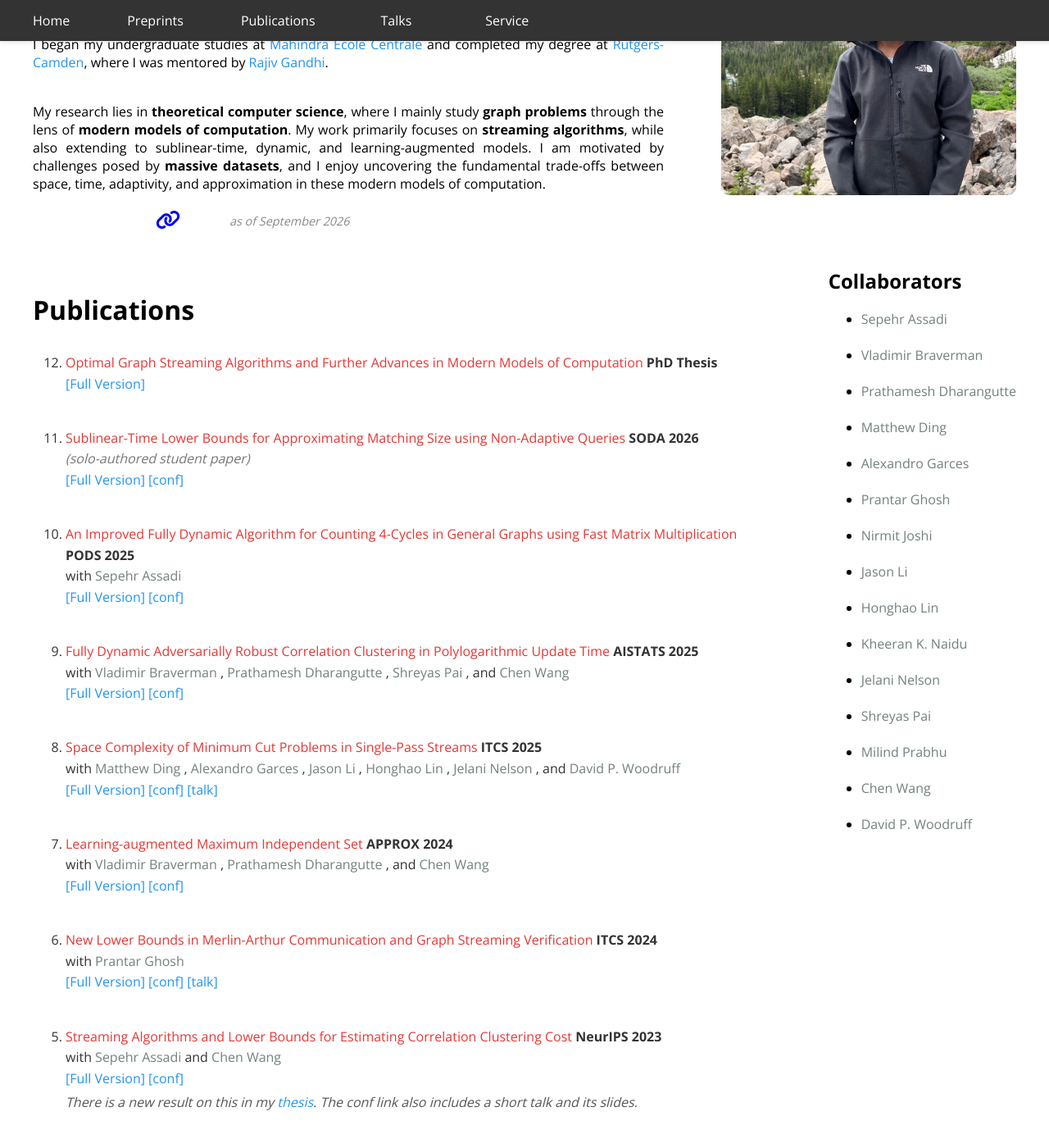
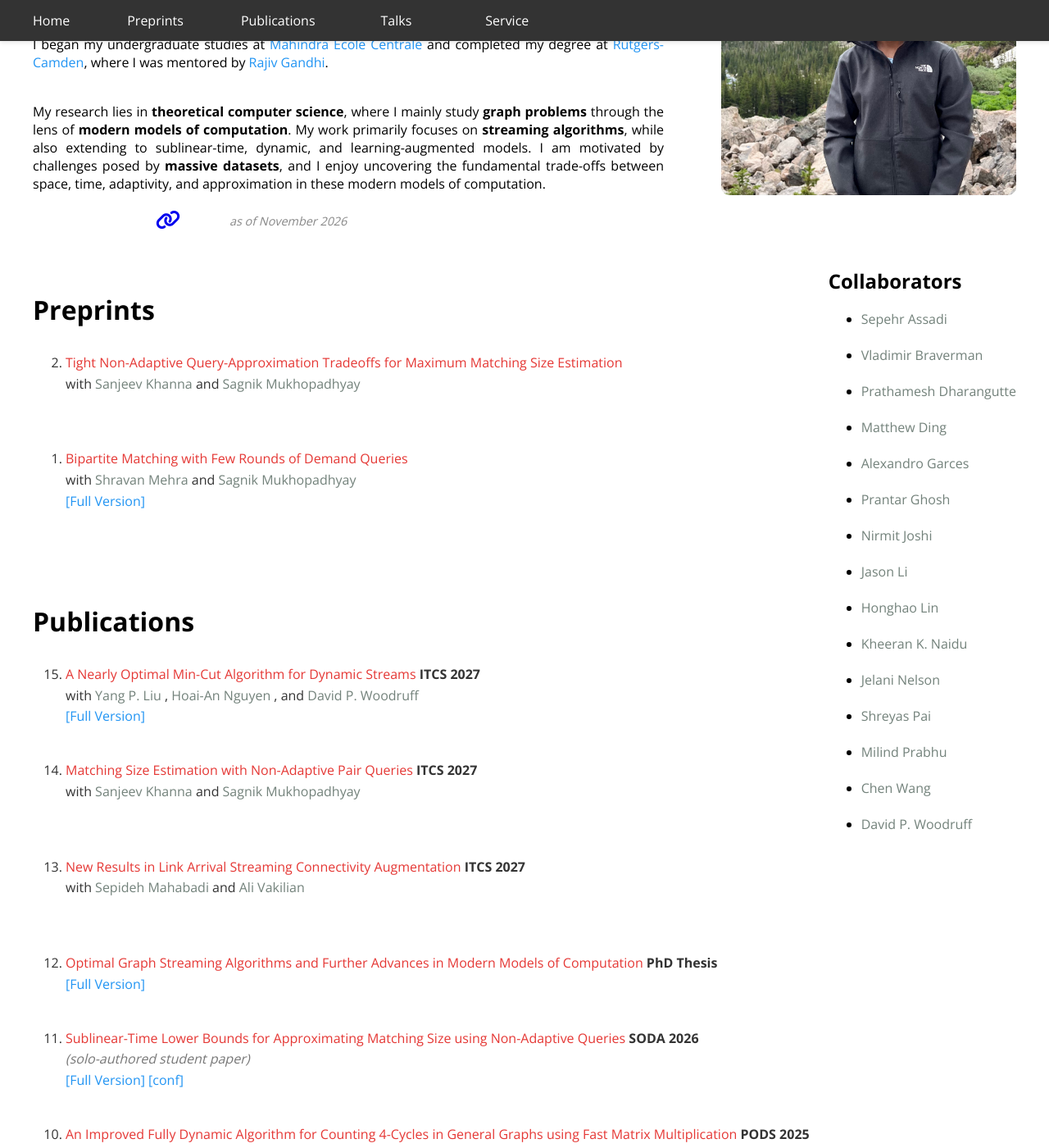
Before and after one commit to vihanshah72/vihanshah72.github.io, a Jekyll site: the page built from index.md, in a window 1280 px wide and 1400 px high, scrolled down 652 px. Shown: the whole window at 82% size. Built offline with Jekyll 4.4.1, drawn with Linux system fonts in a browser that asks for light colours; a style sheet for code colours, icons or effects is not loaded; some of the changed text lies outside the part shown.

Commit message:
Update publications, preprints, and talks

```diff
--- a/_data/papers.yml
+++ b/_data/papers.yml
@@ -1,3 +1,24 @@
+- title: A Nearly Optimal Min-Cut Algorithm for Dynamic Streams
+  venue: ITCS 2027
+  authors:
+  - yang_liu
+  - hoaian
+  - david
+  arxiv_link: 'https://arxiv.org/abs/2610.34097'
+
+- title: Matching Size Estimation with Non-Adaptive Pair Queries
+  venue: ITCS 2027
+  authors:
+  - sanjeev
+  - sagnik
+
+- title: New Results in Link Arrival Streaming Connectivity Augmentation
+  venue: ITCS 2027
+  authors:
+  - sepideh
+  - ali
+
+
 - title: Optimal Graph Streaming Algorithms and Further Advances in Modern Models of Computation
   venue: PhD Thesis
   authors:
--- a/_data/people.yml
+++ b/_data/people.yml
@@ -26,6 +26,10 @@ nirmit:
   name: Nirmit Joshi
   link: https://nirmitj6.github.io/static-webpage/
 
+sanjeev:
+  name: Sanjeev Khanna
+  link: https://sanjeevkhanna.org/
+
 jason:
   name: Jason Li
   link: https://q3r.github.io/
@@ -33,6 +37,22 @@ jason:
 honghao:
   name: Honghao Lin
   link: https://honghlin.github.io/
+
+yang_liu:
+  name: Yang P. Liu
+  link: https://yangpliu.github.io/
+
+sepideh:
+  name: Sepideh Mahabadi
+  link: https://www.mit.edu/~mahabadi/
+
+shravan:
+  name: Shravan Mehra
+  link: https://www.birmingham.ac.uk/research/centres-institutes/research-in-computer-science/theory-of-computation/theory-of-computation-team
+
+sagnik:
+  name: Sagnik Mukhopadhyay
+  link: https://sagnikm.github.io/
 
 kheeran:
   name: Kheeran K. Naidu
@@ -42,6 +62,10 @@ jelani:
   name: Jelani Nelson
   link: https://people.eecs.berkeley.edu/~minilek/
 
+hoaian:
+  name: Hoai-An Nguyen
+  link: https://hoaiannguyen.com/
+
 shreyas:
   name: Shreyas Pai
   link: https://shreyaspai.com/
@@ -50,6 +74,14 @@ milind:
   name: Milind Prabhu
   link: https://milind-prabhu.github.io/
 
+vihan:
+  name: Vihan Shah
+  link: #
+
+ali:
+  name: Ali Vakilian
+  link: https://www.mit.edu/~vakilian/
+
 chen:
   name: Chen Wang
   link: https://sites.google.com/view/chen-wang/home
@@ -57,7 +89,3 @@ chen:
 david:
   name: David P. Woodruff
   link: https://www.cs.cmu.edu/~dwoodruf/
-
-vihan:
-  name: Vihan Shah
-  link: #
--- /dev/null
+++ b/_data/preprints.yml
@@ -0,0 +1,10 @@
+- title: Tight Non-Adaptive Query-Approximation Tradeoffs for Maximum Matching Size Estimation
+  authors:
+  - sanjeev
+  - sagnik
+
+- title: Bipartite Matching with Few Rounds of Demand Queries
+  authors:
+  - shravan
+  - sagnik
+  arxiv_link: 'https://arxiv.org/abs/2610.18777'
--- /dev/null
+++ b/_includes/preprints.html
@@ -0,0 +1,31 @@
+<section class="sections" id="preprint">
+  <h2>Preprints</h2>
+  <ol reversed>
+    {% for paper in site.data.preprints %}
+      <li>
+        <span class="class2">{{ paper.title }}</span><br/>
+
+        {% assign coauthor_links = "" | split: "" %}
+        {% for author_id in paper.authors %}
+          {% assign author = site.data.people[author_id] %}
+          {% if author %}
+            {% capture author_link %}
+              <a href="{{ author.link }}" class="class1">{{ author.name }}</a>
+            {% endcapture %}
+            {% assign coauthor_links = coauthor_links | push: author_link %}
+          {% endif %}
+        {% endfor %}
+
+        {% if coauthor_links.size > 0 %}
+          with {{ coauthor_links | array_to_sentence_string }}<br/>
+        {% endif %}
+
+        <span class="pub-links">
+          {% if paper.arxiv_link %}<a href="{{ paper.arxiv_link }}" class="class0">[Full Version]</a>{% endif %}
+        </span>
+        <br/>
+        <br/>
+      </li>
+    {% endfor %}
+  </ol>
+</section>
--- a/index.md
+++ b/index.md
@@ -96,7 +96,7 @@ title: Vihan Shah
                   <a href="cv.pdf" target="_blank" data-tooltip="CV">
                       <i class="ai ai-cv-square ai-2x"></i>
                   </a>
-                  <div class="date-info">as of September 2026</div>
+                  <div class="date-info">as of November 2026</div>
 
               </div>
 
@@ -136,15 +136,7 @@ title: Vihan Shah
             </div>
          </div>
 
-         <!--
-        <section class="sections" id="preprint">
-        <h2>Preprints</h2>
-        </section>
-       <ul class="negativebreak">
-
-       </ul>
-        -->
-
+        {% include preprints.html %}
         {% include publications.html %}
         {% include talks.html %}
         {% include service.html %}
@@ -154,7 +146,7 @@ title: Vihan Shah
     </div>
 
     <footer id="footer">
-        Last modified: September 8, 2026
+        Last modified: November 9, 2026
       </footer>
 
 
```
Also changed, not shown: _data/talks.yml (+48 -0 lines).
